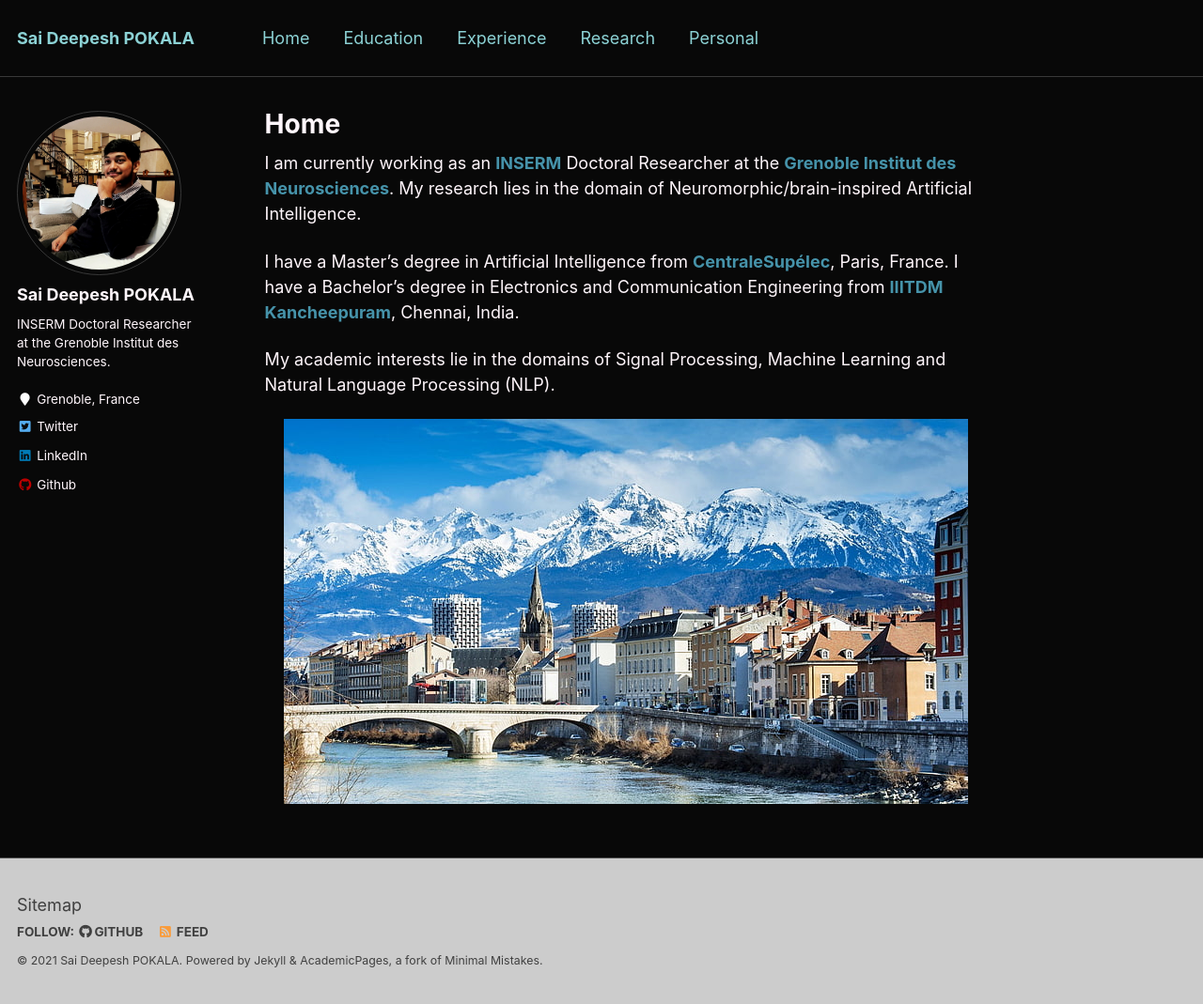
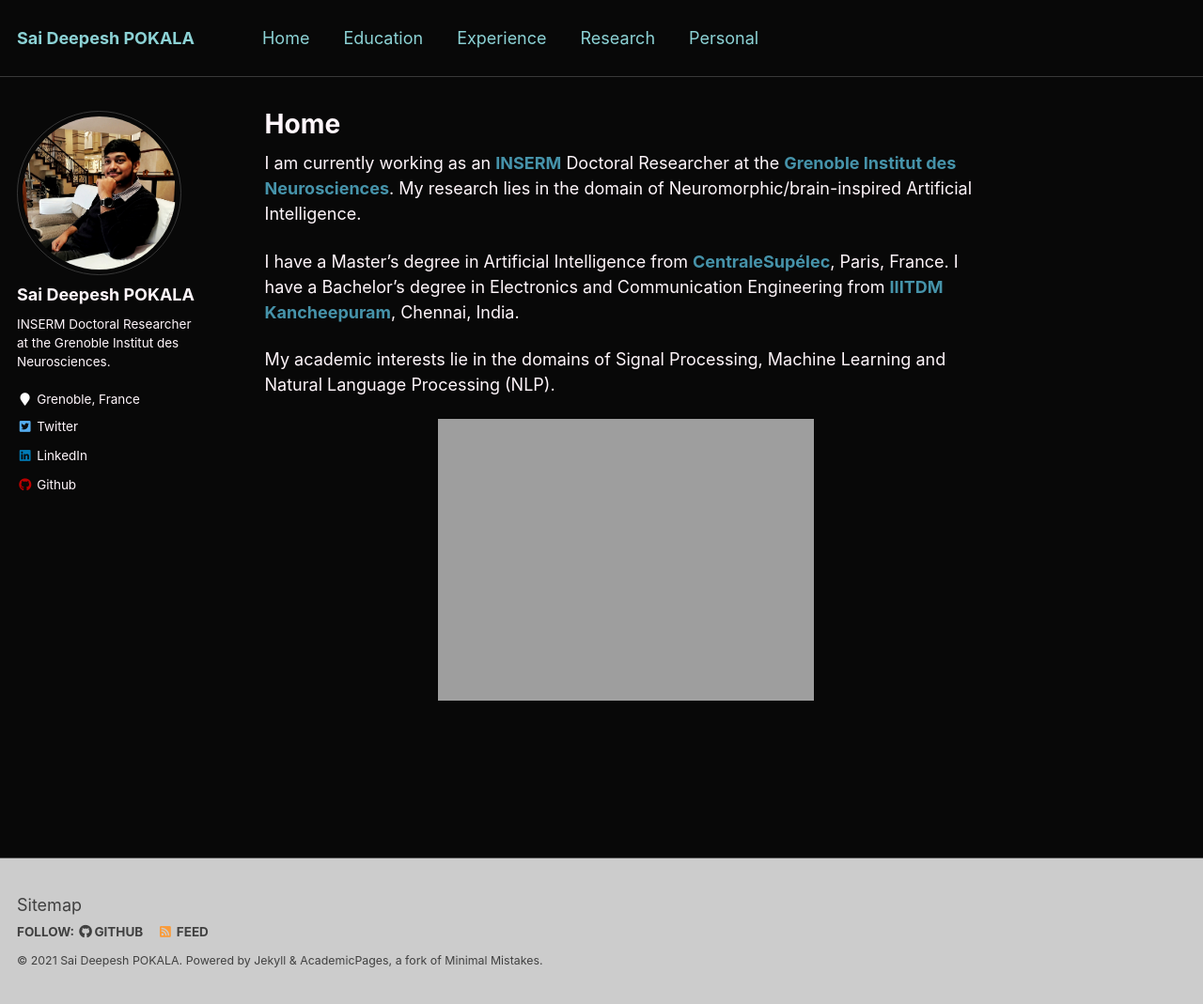
Before and after one commit to saideepesh/saideepesh.github.io, a Jekyll site: the page built from _pages/about.md, in a window 1280 px wide and 1069 px high. Shown: the whole window at 94% size. Built offline with Jekyll 4.4.1, drawn with Linux system fonts in a browser that asks for light colours.

Commit message:
image update

```diff
--- a/_pages/about.md
+++ b/_pages/about.md
@@ -17,5 +17,5 @@ My academic interests lie in the domains of Signal Processing, Machine Learning
 <!--You can find more information in my [CV](https://saideepesh.github.io/files/PSD_CV_Dec 2020.pdf){:target="_blank" rel="noopener"}.-->
 
 <p align="center">
-  <img src="https://saideepesh.github.io/files/Grenoble WP.jpg?raw=true">
+  <img src="https://saideepesh.github.io/files/Col de Porte.jpeg?raw=true">
 </p>
```
